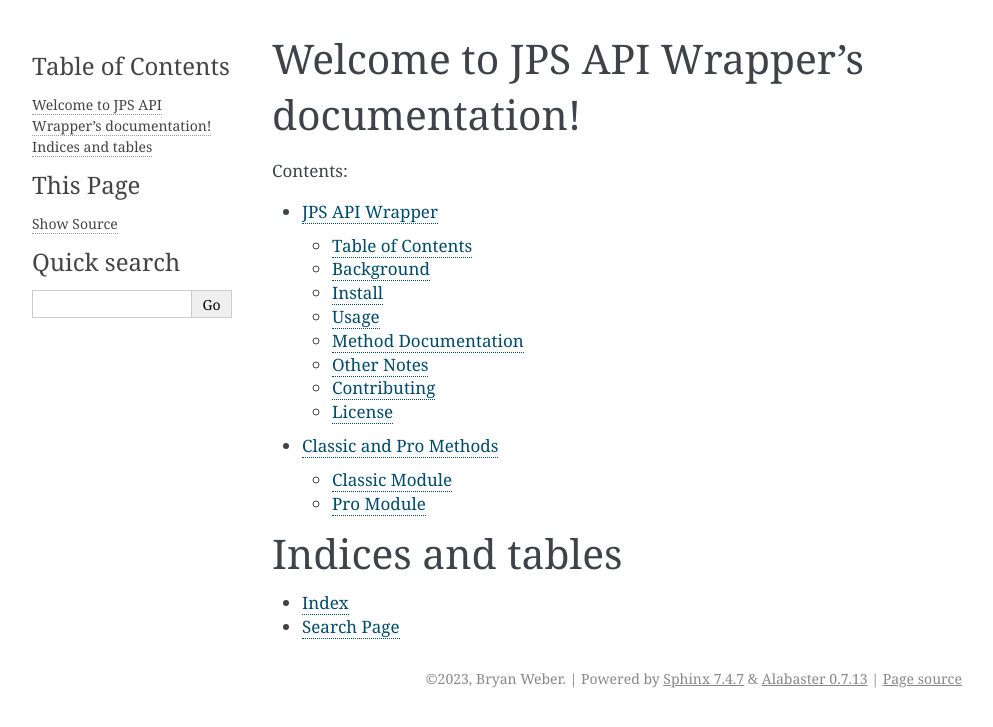
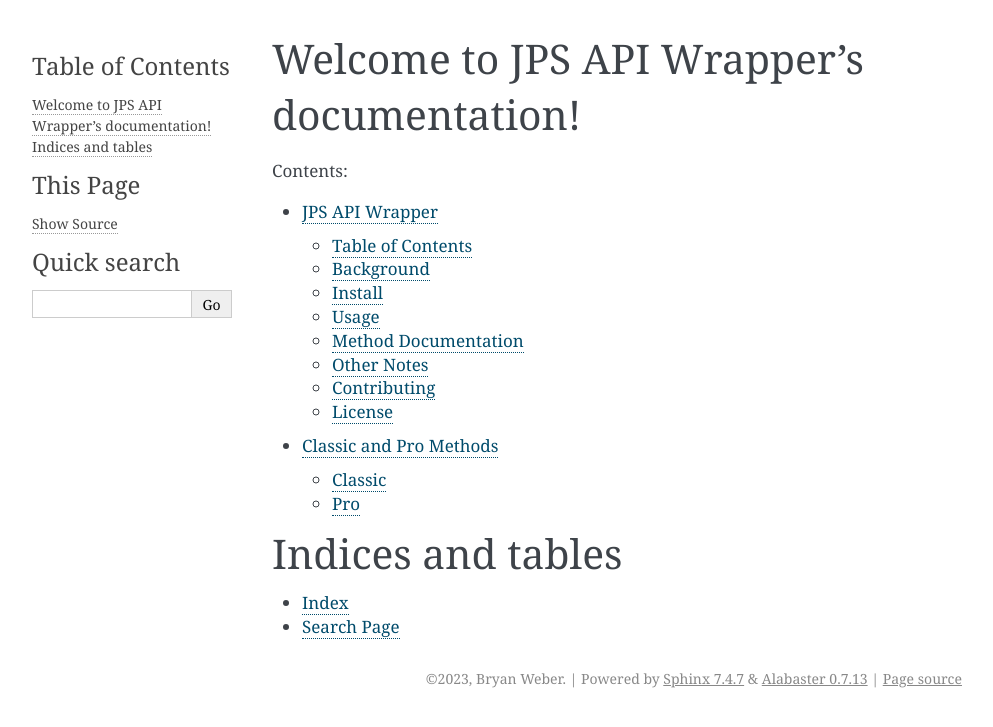
Before and after one commit to bweber226/jps-api-wrapper, a Sphinx documentation site: the page built from docs/source/index.rst, in a window 1280 px wide. Shown: the top 727 px of the page, without its empty margins (148-1141 px from the left). Built offline with Sphinx 7.4.7, drawn with Linux system fonts in a browser that asks for light colours.

Commit message:
v0.164.1, Updated Sphinx requirements.txt

```diff
--- a/docs/source/JPS API Wrapper.rst
+++ b/docs/source/JPS API Wrapper.rst
@@ -1,9 +1,7 @@
 Classic and Pro Methods
 =======================
 
-.. automethod:: src.classic.Classic.get_allowed_file_extensions
-
-Classic Module
+Classic
 ------------------
 
 .. collapse:: accounts
@@ -1632,7 +1630,7 @@
 
 |
 
-Pro Module
+Pro
 ------------------
 
 .. collapse:: advanced-mobile-device-searches
```
